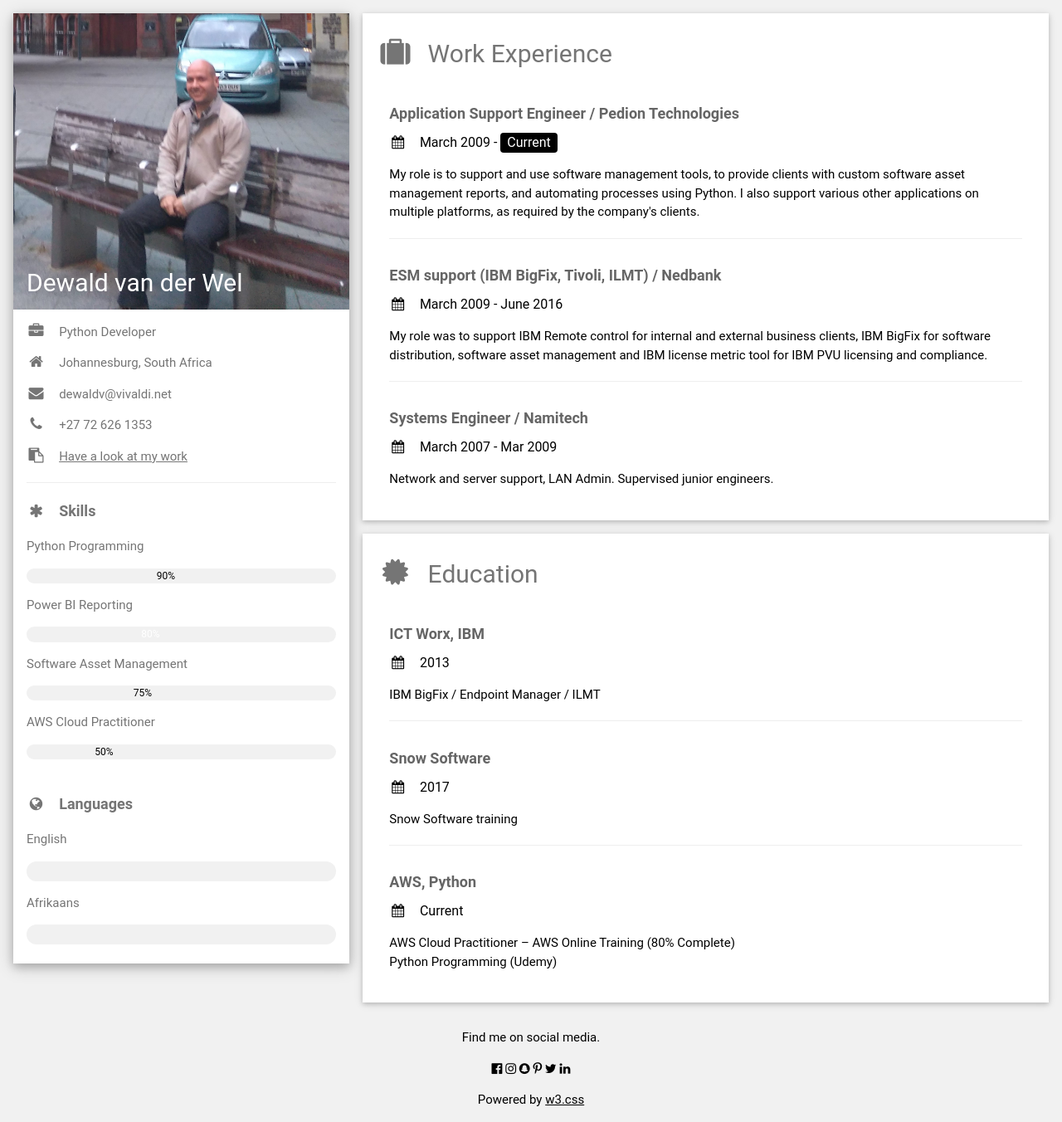
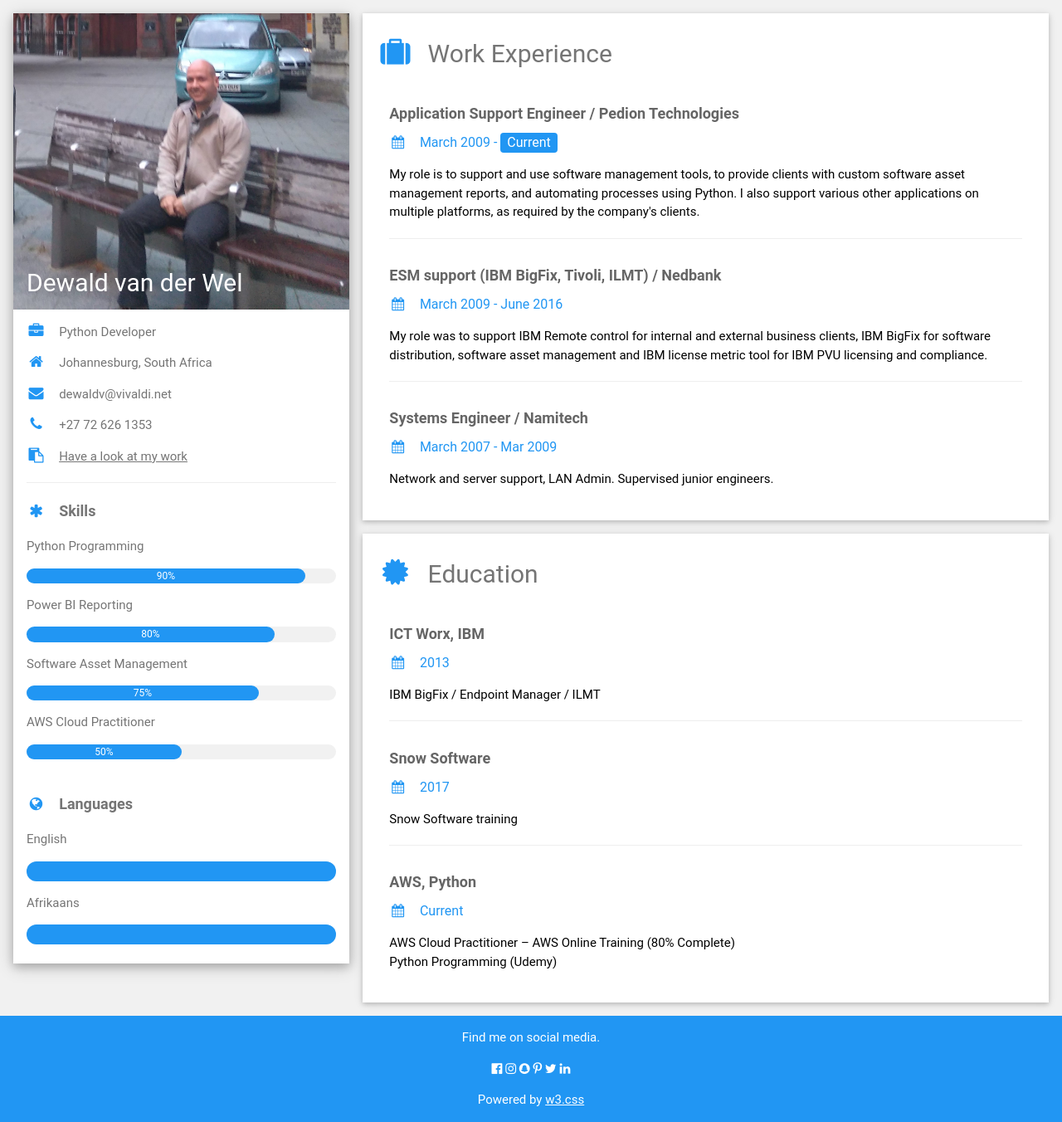
Before and after one commit to dewaldvdw/Day56_Flask_CV, a Flask app: page / in a window 1280 px wide. Shown: the whole page at 83% size. Run offline with Flask 3, Linux system fonts and the light colour scheme.

Commit message:
Online CV

```diff
--- a/templates/W3.CSS Template.html
+++ b/templates/W3.CSS Template.html
@@ -28,43 +28,43 @@ html,body,h1,h2,h3,h4,h5,h6 {font-family: "Roboto", sans-serif}
           </div>
         </div>
         <div class="w3-container">
-          <p><i class="fa fa-briefcase fa-fw w3-margin-right w3-large w3-text-DeepSkyBlue"></i>Python Developer</p>
-          <p><i class="fa fa-home fa-fw w3-margin-right w3-large w3-text-DeepSkyBlue"></i>Johannesburg, South Africa</p>
-          <p><i class="fa fa-envelope fa-fw w3-margin-right w3-large w3-text-deepskyblue"></i>dewaldv@vivaldi.net</p>
-          <p><i class="fa fa-phone fa-fw w3-margin-right w3-large w3-text-deepskyblue"></i>+27 72 626 1353</p>
-          <p><i class="fa fa-clipboard fa-fw w3-margin-right w3-large w3-text-deepskyblue"></i><a href="https://github.com/dewaldvdw">Have a look at my work</a></p>
+          <p><i class="fa fa-briefcase fa-fw w3-margin-right w3-large w3-text-blue"></i>Python Developer</p>
+          <p><i class="fa fa-home fa-fw w3-margin-right w3-large w3-text-blue"></i>Johannesburg, South Africa</p>
+          <p><i class="fa fa-envelope fa-fw w3-margin-right w3-large w3-text-blue"></i>dewaldv@vivaldi.net</p>
+          <p><i class="fa fa-phone fa-fw w3-margin-right w3-large w3-text-blue"></i>+27 72 626 1353</p>
+          <p><i class="fa fa-clipboard fa-fw w3-margin-right w3-large w3-text-blue"></i><a href="https://github.com/dewaldvdw">Have a look at my work</a></p>
 
           <hr>
 
-          <p class="w3-large"><b><i class="fa fa-asterisk fa-fw w3-margin-right w3-text-deepskyblue"></i>Skills</b></p>
+          <p class="w3-large"><b><i class="fa fa-asterisk fa-fw w3-margin-right w3-text-blue"></i>Skills</b></p>
           <p>Python Programming</p>
           <div class="w3-light-grey w3-round-xlarge w3-small">
-            <div class="w3-container w3-center w3-round-xlarge w3-deepskyblue" style="width:90%">90%</div>
+            <div class="w3-container w3-center w3-round-xlarge w3-blue" style="width:90%">90%</div>
           </div>
           <p>Power BI Reporting</p>
           <div class="w3-light-grey w3-round-xlarge w3-small">
-            <div class="w3-container w3-center w3-round-xlarge w3-deepskyblue" style="width:80%">
+            <div class="w3-container w3-center w3-round-xlarge w3-blue" style="width:80%">
               <div class="w3-center w3-text-white">80%</div>
             </div>
           </div>
           <p>Software Asset Management</p>
           <div class="w3-light-grey w3-round-xlarge w3-small">
-            <div class="w3-container w3-center w3-round-xlarge w3-deepskyblue" style="width:75%">75%</div>
+            <div class="w3-container w3-center w3-round-xlarge w3-blue" style="width:75%">75%</div>
           </div>
           <p>AWS Cloud Practitioner</p>
           <div class="w3-light-grey w3-round-xlarge w3-small">
-            <div class="w3-container w3-center w3-round-xlarge w3-deepskyblue" style="width:50%">50%</div>
+            <div class="w3-container w3-center w3-round-xlarge w3-blue" style="width:50%">50%</div>
           </div>
           <br>
 
-          <p class="w3-large w3-text-theme"><b><i class="fa fa-globe fa-fw w3-margin-right w3-text-deepskyblue"></i>Languages</b></p>
+          <p class="w3-large w3-text-theme"><b><i class="fa fa-globe fa-fw w3-margin-right w3-text-blue"></i>Languages</b></p>
           <p>English</p>
           <div class="w3-light-grey w3-round-xlarge">
-            <div class="w3-round-xlarge w3-deepskyblue" style="height:24px;width:100%"></div>
+            <div class="w3-round-xlarge w3-blue" style="height:24px;width:100%"></div>
           </div>
           <p>Afrikaans</p>
           <div class="w3-light-grey w3-round-xlarge">
-            <div class="w3-round-xlarge w3-deepskyblue" style="height:24px;width:100%"></div>
+            <div class="w3-round-xlarge w3-blue" style="height:24px;width:100%"></div>
           </div>
 
 
@@ -79,43 +79,43 @@ html,body,h1,h2,h3,h4,h5,h6 {font-family: "Roboto", sans-serif}
     <div class="w3-twothird">
 
       <div class="w3-container w3-card w3-white w3-margin-bottom">
-        <h2 class="w3-text-grey w3-padding-16"><i class="fa fa-suitcase fa-fw w3-margin-right w3-xxlarge w3-text-deepskyblue"></i>Work Experience</h2>
+        <h2 class="w3-text-grey w3-padding-16"><i class="fa fa-suitcase fa-fw w3-margin-right w3-xxlarge w3-text-blue"></i>Work Experience</h2>
         <div class="w3-container">
           <h5 class="w3-opacity"><b>Application Support Engineer / Pedion Technologies</b></h5>
-          <h6 class="w3-text-deepskyblue"><i class="fa fa-calendar fa-fw w3-margin-right"></i>March 2009 - <span class="w3-tag w3-deepskyblue w3-round">Current</span></h6>
+          <h6 class="w3-text-blue"><i class="fa fa-calendar fa-fw w3-margin-right"></i>March 2009 - <span class="w3-tag w3-blue w3-round">Current</span></h6>
           <p>My role is to support and use software management tools, to provide clients with custom software asset management reports, and automating processes using Python. I also support various other applications on multiple platforms, as required by the company's clients.</p>
           <hr>
         </div>
         <div class="w3-container">
           <h5 class="w3-opacity"><b>ESM support (IBM BigFix, Tivoli, ILMT) / Nedbank</b></h5>
-          <h6 class="w3-text-deepskyblue"><i class="fa fa-calendar fa-fw w3-margin-right"></i>March 2009 - June 2016</h6>
+          <h6 class="w3-text-blue"><i class="fa fa-calendar fa-fw w3-margin-right"></i>March 2009 - June 2016</h6>
           <p>My role was to support IBM Remote control for internal and external business clients, IBM BigFix for software distribution, software asset management and IBM license metric tool for IBM PVU licensing and compliance.</p>
           <hr>
         </div>
         <div class="w3-container">
           <h5 class="w3-opacity"><b>Systems Engineer / Namitech</b></h5>
-          <h6 class="w3-text-deepskyblue"><i class="fa fa-calendar fa-fw w3-margin-right"></i>March 2007 - Mar 2009</h6>
+          <h6 class="w3-text-blue"><i class="fa fa-calendar fa-fw w3-margin-right"></i>March 2007 - Mar 2009</h6>
           <p>Network and server support, LAN Admin. Supervised junior engineers.</p><br>
         </div>
       </div>
 
       <div class="w3-container w3-card w3-white">
-        <h2 class="w3-text-grey w3-padding-16"><i class="fa fa-certificate fa-fw w3-margin-right w3-xxlarge w3-text-deepskyblue"></i>Education</h2>
+        <h2 class="w3-text-grey w3-padding-16"><i class="fa fa-certificate fa-fw w3-margin-right w3-xxlarge w3-text-blue"></i>Education</h2>
         <div class="w3-container">
           <h5 class="w3-opacity"><b>ICT Worx, IBM</b></h5>
-          <h6 class="w3-text-deepskyblue"><i class="fa fa-calendar fa-fw w3-margin-right"></i>2013</h6>
+          <h6 class="w3-text-blue"><i class="fa fa-calendar fa-fw w3-margin-right"></i>2013</h6>
           <p>IBM BigFix / Endpoint Manager / ILMT</p>
           <hr>
         </div>
         <div class="w3-container">
           <h5 class="w3-opacity"><b>Snow Software</b></h5>
-          <h6 class="w3-text-deepskyblue"><i class="fa fa-calendar fa-fw w3-margin-right"></i>2017</h6>
+          <h6 class="w3-text-blue"><i class="fa fa-calendar fa-fw w3-margin-right"></i>2017</h6>
           <p>Snow Software training</p>
           <hr>
         </div>
         <div class="w3-container">
           <h5 class="w3-opacity"><b>AWS, Python</b></h5>
-          <h6 class="w3-text-deepskyblue"><i class="fa fa-calendar fa-fw w3-margin-right"></i>Current</h6>
+          <h6 class="w3-text-blue"><i class="fa fa-calendar fa-fw w3-margin-right"></i>Current</h6>
           <p>AWS Cloud Practitioner – AWS Online Training (80% Complete) <br>
           Python Programming (Udemy)</p><br>
 
@@ -131,7 +131,7 @@ html,body,h1,h2,h3,h4,h5,h6 {font-family: "Roboto", sans-serif}
   <!-- End Page Container -->
 </div>
 
-<footer class="w3-container w3-deepskyblue w3-center w3-margin-top">
+<footer class="w3-container w3-blue w3-center w3-margin-top">
   <p>Find me on social media.</p>
   <i class="fa fa-facebook-official w3-hover-opacity"></i>
   <i class="fa fa-instagram w3-hover-opacity"></i>
```
